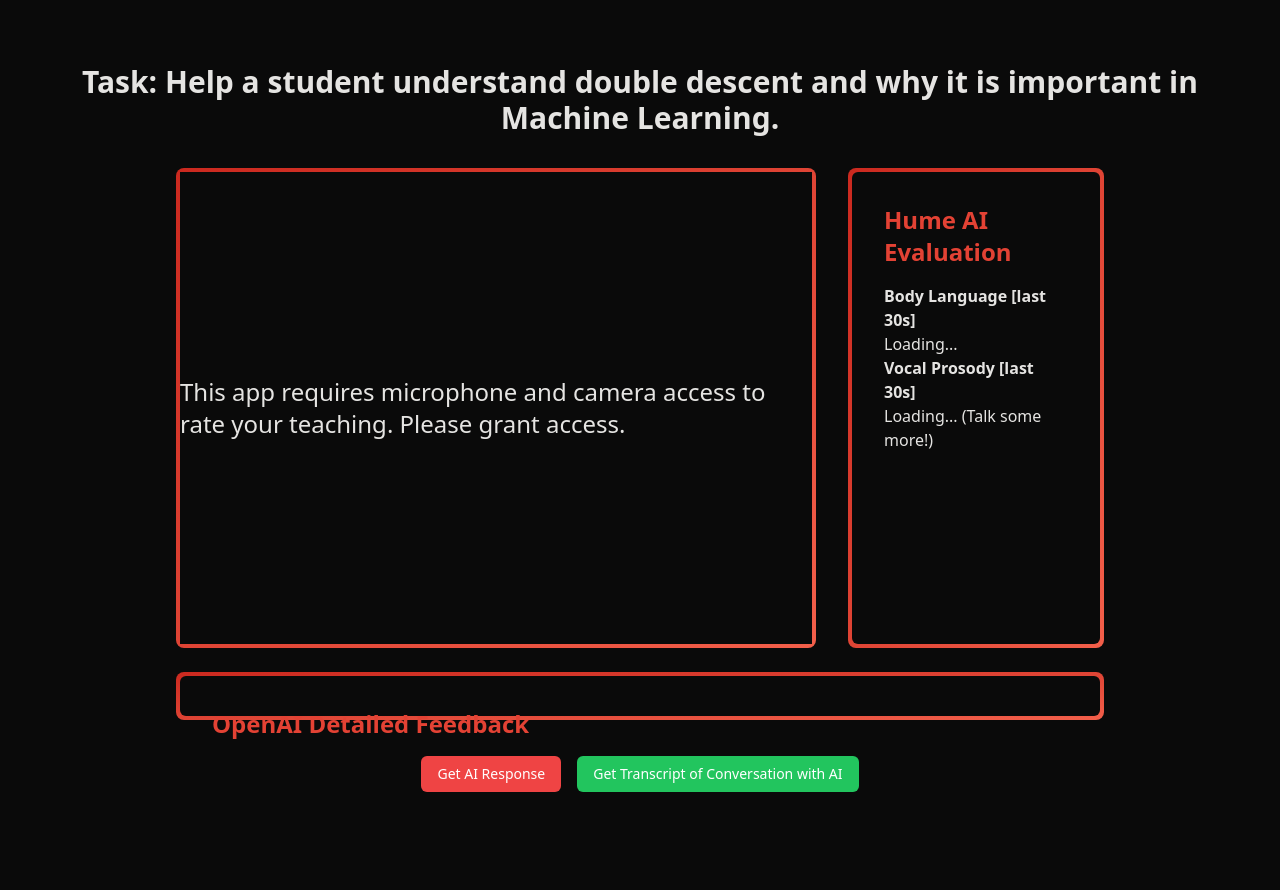
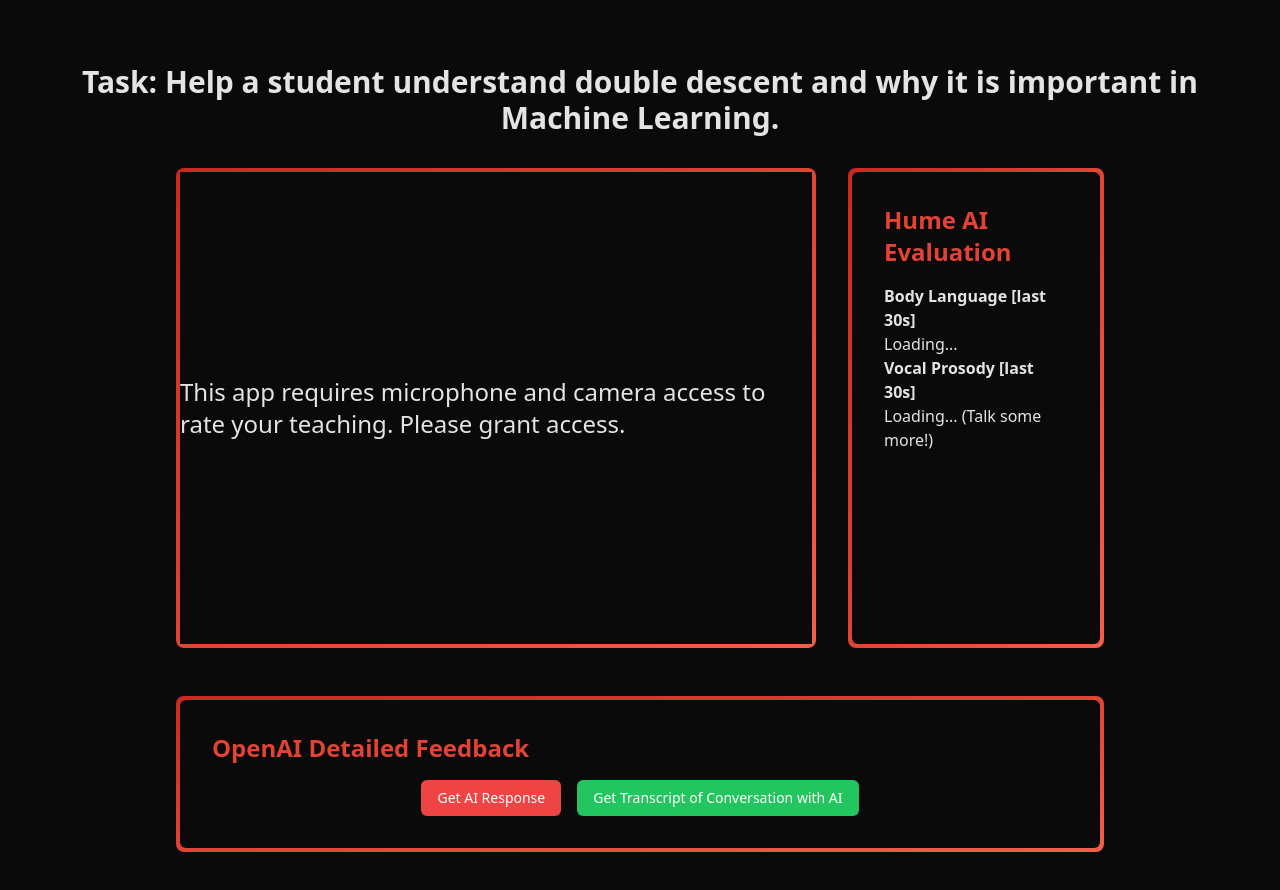
Before and after one commit to thewindsofwinter/learn-adapt, a Next.js app: page /practice in a window 1280 px wide. Shown: the top 890 px of the page. Built offline with nearby package versions, Linux system fonts and the light colour scheme; no server answers.

Commit message:
make GPT pane work

```diff
--- a/app/components/UserVideoPane.js
+++ b/app/components/UserVideoPane.js
@@ -426,14 +426,14 @@ const UserVideoPane = ({ task }) => {
         <canvas id="hidden-draw" className="absolute inset-0 m-1 bg-transparent" style={{ zIndex: '-1', visibility: 'hidden' }}></canvas>
       </div>
 
-      <div className="flex flex-row justify-center items-center h-fit">
-        <div className="relative w-[calc(70%+2rem)] h-full m-4 mt-8 rounded-lg bg-gradient-to-br from-vermillion-400 to-vermillion-600">
+      <div className="flex flex-row justify-center items-center">
+        <div className="relative w-[calc(70%+2rem)] h-fit m-4 mt-8 rounded-lg bg-gradient-to-br from-vermillion-400 to-vermillion-600">
           {/* Feedback Pane */}
           {/* Replace this placeholder with the FeedbackDisplay component */}
-          <div className="absolute inset-0 m-1 bg-jetBlack-500 rounded-md text-platinum-500">
+          <div className="inset-0 m-1 bg-jetBlack-500 rounded-md text-platinum-500">
             <div className="p-8">
               <h2 className="text-2xl font-bold text-vermillion-500 mb-4">OpenAI Detailed Feedback</h2>
-              <p>{question}</p>
+              <p className="h-fit">{question}</p>
               <div className="flex justify-center mt-4">
                 <button
                   className="px-4 py-2 text-sm rounded-md bg-red-500 text-white hover:bg-red-600 mr-4"
```
